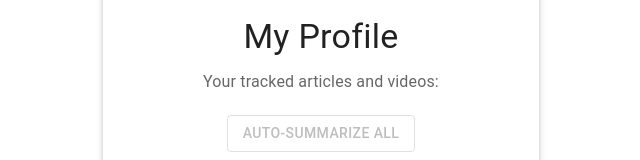
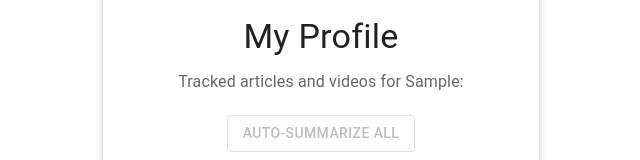
Before and after one commit to anshita195/share_reading_watch_lists, a React (Vite) app in the folder web-frontend/: page /profile in a window 1280 px wide. Both pictures are taken after typing "Sample" into the empty fields and a click on the button "GET STARTED". Shown: the part 340-500 px from the top of the page, without its empty margins (319-959 px from the left). Built offline with nearby package versions, Linux system fonts and the light colour scheme; no server answers.

Commit message:
view other profile activities

```diff
--- a/web-frontend/src/App.jsx
+++ b/web-frontend/src/App.jsx
@@ -82,6 +82,7 @@ function App() {
       <Routes>
         <Route path="/" element={<Landing />} />
         <Route path="/profile" element={<Profile username={username} />} />
+        <Route path="/profile/:username" element={<Profile />} />
         <Route path="/feed" element={<Feed />} />
         <Route path="/login" element={<Login username={username} onLogout={handleLogout} onSetUsername={setUsername} />} />
       </Routes>
--- a/web-frontend/src/pages/Profile.jsx
+++ b/web-frontend/src/pages/Profile.jsx
@@ -1,13 +1,21 @@
 import { useState, useEffect } from 'react';
+import { useParams } from 'react-router-dom';
 import { Container, Typography, Paper, Grid, Card, CardContent, Chip, Button, CircularProgress, Alert } from '@mui/material';
 
-export default function Profile({ username }) {
+export default function Profile({ username: propUsername }) {
+  const params = useParams();
+  const username = propUsername || params.username;
   const [items, setItems] = useState([]);
   const [loading, setLoading] = useState(true);
   const [error, setError] = useState(null);
   const [summarizing, setSummarizing] = useState(false);
 
   useEffect(() => {
+    if (!username) {
+      setError('No username specified.');
+      setLoading(false);
+      return;
+    }
     async function fetchItems() {
       setLoading(true);
       setError(null);
@@ -17,7 +25,7 @@ export default function Profile({ username }) {
         const data = await res.json();
         setItems(data);
       } catch (err) {
-        setError('Could not load your tracked items.');
+        setError('Could not load tracked items.');
       }
       setLoading(false);
     }
@@ -47,13 +55,17 @@ export default function Profile({ username }) {
   return (
     <Container maxWidth="md" sx={{ textAlign: 'center', mt: 8 }}>
       <Paper elevation={3} sx={{ p: 4, mb: 4 }}>
-        <Typography variant="h4" gutterBottom>My Profile</Typography>
+        <Typography variant="h4" gutterBottom>
+          {propUsername ? 'My Profile' : `${username ? username + "'s" : ''} Profile`}
+        </Typography>
         <Typography variant="body1" color="text.secondary" gutterBottom>
-          Your tracked articles and videos:
+          {username ? `Tracked articles and videos for ${username}:` : 'No username specified.'}
         </Typography>
-        <Button variant="outlined" onClick={handleSummarizeAll} disabled={summarizing || items.every(item => item.summary && item.summary.trim() !== '')} sx={{ mt: 2 }}>
-          {summarizing ? 'Summarizing...' : 'Auto-Summarize All'}
-        </Button>
+        {propUsername && (
+          <Button variant="outlined" onClick={handleSummarizeAll} disabled={summarizing || items.every(item => item.summary && item.summary.trim() !== '')} sx={{ mt: 2 }}>
+            {summarizing ? 'Summarizing...' : 'Auto-Summarize All'}
+          </Button>
+        )}
       </Paper>
       {loading && <CircularProgress sx={{ mt: 4 }} />}
       {error && <Alert severity="error" sx={{ mt: 4 }}>{error}</Alert>}
```
